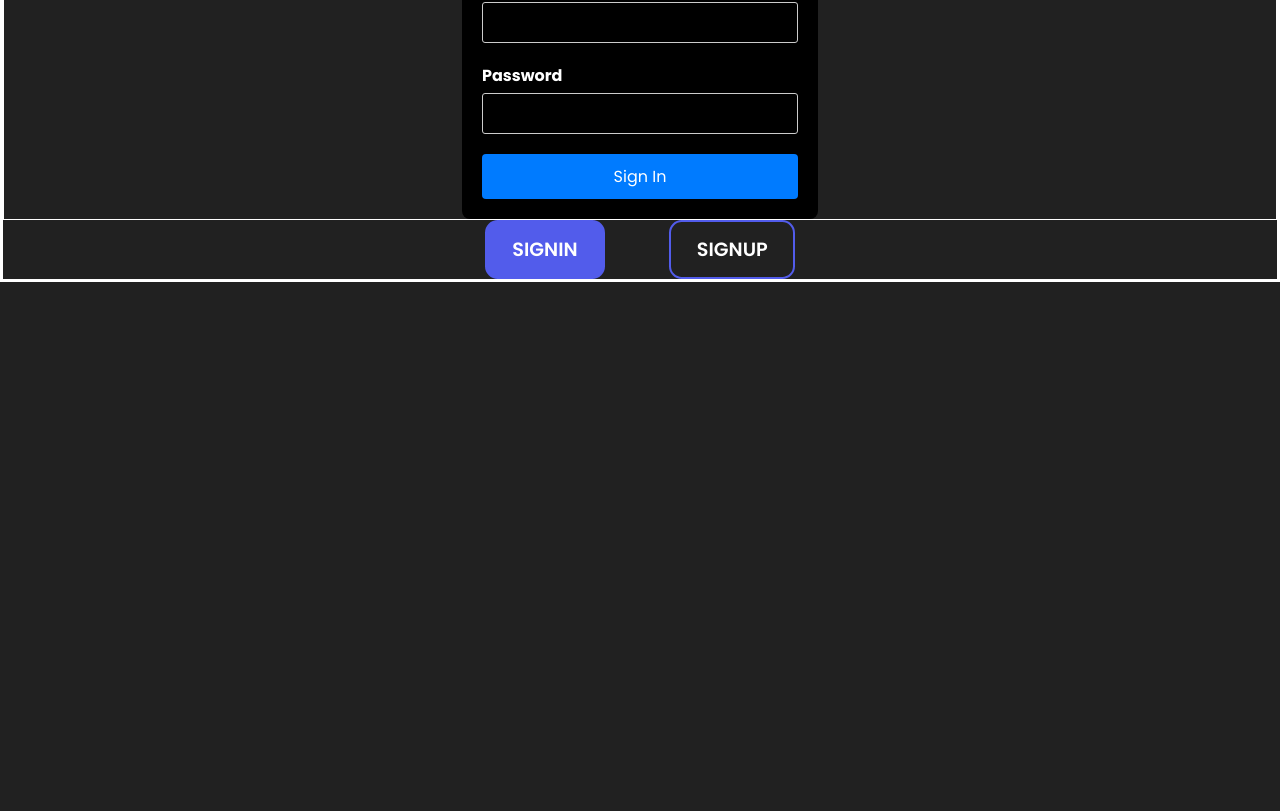
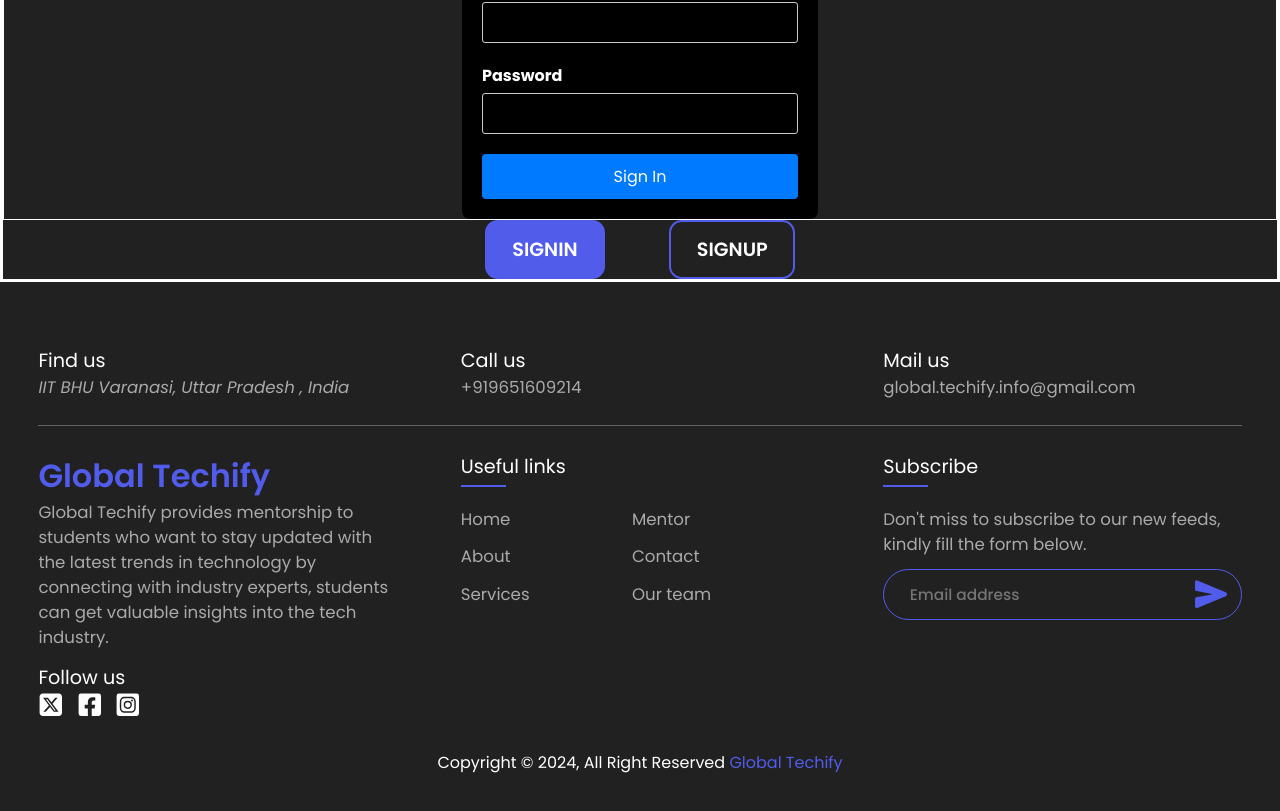
Before and after one commit to firsttech24/global-techify-website, a React (Vite) app: page /auth in a window 1280 px wide. Shown: the part 267-1078 px from the top of the page. Before the commit the page ends 800 px from the top, so only its background shows below. Built offline with nearby package versions, Linux system fonts and the light colour scheme; a web font is replaced by a local one.

Commit message:
update footer and slider

```diff
--- a/src/App.jsx
+++ b/src/App.jsx
@@ -1,9 +1,11 @@
 import React, { useEffect } from "react";
-import Header from "./components/header/Header";
+
 import { BrowserRouter, Routes, Route } from "react-router-dom";
-import { HomePage, AuthPage } from "./pages";
 import AOS from "aos";
 import "aos/dist/aos.css";
+import { HomePage, AuthPage } from "./pages";
+import Header from "./components/header/Header";
+import Footer from "./components/footer/Footer";
 
 export default function App() {
   useEffect(() => {
@@ -18,6 +20,7 @@
         <Route path={"/"} element={<HomePage />} />
         <Route path={"/auth"} element={<AuthPage />} />
       </Routes>
+      <Footer />
     </BrowserRouter>
   );
 }
--- /dev/null
+++ b/src/components/footer/Footer.jsx
@@ -0,0 +1,124 @@
+import React from "react";
+import styles from "./footer.module.css";
+import { Link } from "react-router-dom";
+
+import { FaSquareXTwitter } from "react-icons/fa6";
+import { FaFacebookSquare } from "react-icons/fa";
+import { FaInstagramSquare } from "react-icons/fa";
+import { IoSend } from "react-icons/io5";
+
+export default function Footer() {
+  return (
+    <div className={styles.Footer}>
+      {/* footer one */}
+      <div className={styles.footerOne}>
+        <div className={styles.left}>
+          <p className={`normalText`}>Find us</p>
+          <address className={`minorText`}>
+            IIT BHU Varanasi, Uttar Pradesh , India
+          </address>
+        </div>
+        <div className={styles.middle}>
+          <p className={`normalText`}>Call us</p>
+          <a href="tel:+919651609214" className={`minorText`}>
+            +919651609214
+          </a>
+        </div>
+        <div className={styles.right}>
+          <p className={`normalText`}>Mail us</p>
+          <a
+            href="mailto:global.techify.info@gmail.com"
+            className={`minorText`}
+          >
+            global.techify.info@gmail.com
+          </a>
+        </div>
+      </div>
+
+      {/* footer two */}
+      <div className={styles.footerTwo}>
+        <div className={styles.left}>
+          <div className={styles.leftTop}>
+            <p className={styles.logo}>Global Techify</p>
+            <p className={`minorText`}>
+              Global Techify provides mentorship to students who want to stay
+              updated with the latest trends in technology by connecting with
+              industry experts, students can get valuable insights into the tech
+              industry.
+            </p>
+          </div>
+          <div className={styles.leftDown}>
+            <p className={`normalText`}>Follow us</p>
+            <ul className={styles.socialContainer}>
+              <a href="/">
+                <li>
+                  <FaSquareXTwitter />
+                </li>
+              </a>
+              <a href="/">
+                <li>
+                  <FaFacebookSquare />
+                </li>
+              </a>
+              <a href="/">
+                <li>
+                  <FaInstagramSquare />
+                </li>
+              </a>
+            </ul>
+          </div>
+        </div>
+        <div className={styles.middle}>
+          <p className={`normalText ${styles.heading}`}>Useful links</p>
+          <div className={styles.linksContainer}>
+            <div className={styles.linksOne}>
+              <Link to={"/"} className={`minorText`}>
+                Home
+              </Link>
+              <Link to={"/"} className={`minorText`}>
+                About
+              </Link>
+              <Link to={"/"} className={`minorText`}>
+                Services
+              </Link>
+            </div>
+            <div className={styles.linksTwo}>
+              <Link to={"/"} className={`minorText`}>
+                Mentor
+              </Link>
+              <Link to={"/"} className={`minorText`}>
+                Contact
+              </Link>
+              <Link to={"/"} className={`minorText`}>
+                Our team
+              </Link>
+            </div>
+          </div>
+        </div>
+        <div className={styles.right}>
+          <p className={`normalText ${styles.heading}`}>Subscribe</p>
+          <div className={styles.container}>
+            <p className={`minorText`}>
+              Don't miss to subscribe to our new feeds, kindly fill the form
+              below.
+            </p>
+            {/* search */}
+            <div className={styles.searchContainer}>
+              <input
+                type="email"
+                className={styles.input}
+                placeholder="Email address"
+              />
+              <IoSend />
+            </div>
+          </div>
+        </div>
+      </div>
+
+      {/* footer three */}
+      <div className={styles.footerThree}>
+        Copyright © 2024, All Right Reserved <a href="/"> Global Techify</a>
+      </div>
+    </div>
+  );
+}
--- /dev/null
+++ b/src/components/footer/footer.module.css
@@ -0,0 +1,130 @@
+.Footer {
+  /* border: 1px solid #fff; */
+  padding: 3vw;
+  .footerOne {
+    display: flex;
+    justify-content: space-between;
+    align-items: center;
+    gap: 5vw;
+    border-bottom: 0.15vw solid rgba(255, 255, 255, 0.3);
+    padding: 2vw 0;
+    .left,
+    .middle,
+    .right {
+      width: 30%;
+    }
+  }
+  .footerTwo {
+    display: flex;
+    justify-content: space-around;
+    align-items: flex-start;
+    gap: 5vw;
+    padding: 2vw 0;
+    .left {
+      width: 30%;
+      /* border: 1px solid #fff; */
+      display: flex;
+      flex-direction: column;
+      gap: 1vw;
+      .leftTop {
+        .logo {
+          font-size: 2.5vw;
+          color: var(--themeColor);
+          font-weight: 600;
+        }
+      }
+      .leftDown {
+        display: flex;
+        flex-direction: column;
+        .socialContainer {
+          /* border: 1px solid #fff; */
+          display: flex;
+          justify-content: flex-start;
+          align-items: center;
+          gap: 1vw;
+          svg {
+            font-size: 2vw;
+          }
+        }
+      }
+    }
+    .middle {
+      width: 30%;
+      /* border: 1px solid #fff; */
+      display: flex;
+      flex-direction: column;
+      gap: 2vw;
+      .linksContainer {
+        display: flex;
+        justify-content: flex-start;
+        align-items: center;
+        gap: 8vw;
+        .linksOne,
+        .linksTwo {
+          display: flex;
+          flex-direction: column;
+          gap: 1vw;
+          a:hover {
+            color: var(--themeColor);
+          }
+        }
+      }
+    }
+    .right {
+      width: 30%;
+      /* border: 1px solid #fff; */
+      display: flex;
+      flex-direction: column;
+      gap: 2vw;
+      .container {
+        display: flex;
+        flex-direction: column;
+        gap: 1vw;
+        .searchContainer {
+          border: 0.15vw solid var(--themeColor);
+          display: flex;
+          place-items: center;
+          border-radius: 50px;
+          width: 100%;
+          padding: 0 1vw;
+          .input {
+            /* border: 1px solid red; */
+            border: none !important;
+            padding: 1vw;
+          }
+          svg {
+            font-size: 3vw;
+            color: var(--themeColor);
+            cursor: pointer;
+            &:hover {
+              color: #fff;
+            }
+          }
+        }
+      }
+    }
+  }
+  .footerThree {
+    text-align: center;
+    a {
+      color: var(--themeColor);
+    }
+  }
+}
+
+.heading {
+  position: relative;
+}
+.heading::after {
+  content: "";
+  position: absolute;
+  bottom: -0.5vw;
+  left: 0;
+  width: 3.5vw;
+  height: 0.2vw;
+  background-color: var(--themeColor);
+  transition: all ease 0.2s;
+}
+.heading:hover::after {
+  width: 7vw;
+}
--- a/src/components/home/slider/Slider.jsx
+++ b/src/components/home/slider/Slider.jsx
@@ -1,21 +1,35 @@
-import React from "react";
+import React, { useRef } from "react";
 import styles from "./slider.module.css";
 
 import { Swiper, SwiperSlide } from "swiper/react";
 import { Navigation, Autoplay } from "swiper/modules";
 import "swiper/css";
 import "swiper/css/autoplay";
-import "swiper/css/navigation";
+// import "swiper/css/navigation";
 import { sliderArr } from "../../../data/home/slider";
+import {
+  TbPlayerTrackNextFilled,
+  TbPlayerTrackPrevFilled,
+} from "react-icons/tb";
 
 export default function Slider() {
+  const swiperRef = useRef("");
+
+  const slideNext = () => {
+    swiperRef.current.swiper.slideNext();
+  };
+
+  const slidePrev = () => {
+    swiperRef.current.swiper.slidePrev();
+  };
   return (
     <Swiper
+      ref={swiperRef}
       spaceBetween={50}
       slidesPerView={1}
       modules={[Navigation, Autoplay]}
+      navigation
       loop={true}
-      navigation
       autoplay={{ delay: 3000 }}
       onSlideChange={() => console.log("chaning")}
       onSwiper={swiper => console.log(swiper)}
@@ -33,6 +47,12 @@
           <div className={styles.imgContainer}>
             <img src={item.img} alt="image" />
           </div>
+          <button onClick={slidePrev} className={styles.btnOne}>
+            <TbPlayerTrackPrevFilled />
+          </button>
+          <button onClick={slideNext} className={styles.btnTwo}>
+            <TbPlayerTrackNextFilled />
+          </button>
         </SwiperSlide>
       ))}
     </Swiper>
--- a/src/components/home/slider/slider.module.css
+++ b/src/components/home/slider/slider.module.css
@@ -1,14 +1,15 @@
 .swiper {
-  border: 1px solid #fff;
+  /* border: 1px solid #fff; */
   width: 100vw;
   display: flex;
   justify-content: center;
   align-items: center;
   .swiperSlide {
-    border: 1px solid red;
+    /* border: 1px solid red; */
     display: flex;
     justify-content: center;
     align-items: center;
+    position: relative;
     .leftContainer {
       width: 50%;
       .title {
@@ -23,5 +24,23 @@
     .imgContainer {
       width: 20vw;
     }
+    .btnOne {
+      position: absolute;
+      left: 4%;
+      font-size: 3vw;
+      transition: all ease 0.2s;
+      &:hover {
+        color: var(--themeColor);
+      }
+    }
+    .btnTwo {
+      position: absolute;
+      right: 5%;
+      font-size: 3vw;
+      transition: all ease 0.2s;
+      &:hover {
+        color: var(--themeColor);
+      }
+    }
   }
 }
--- a/src/pages/homePage/homePage.module.css
+++ b/src/pages/homePage/homePage.module.css
@@ -1,3 +1,3 @@
 .HomePage {
-  border: 1px solid black;
+  /* border: 1px solid #fff; */
 }
```
